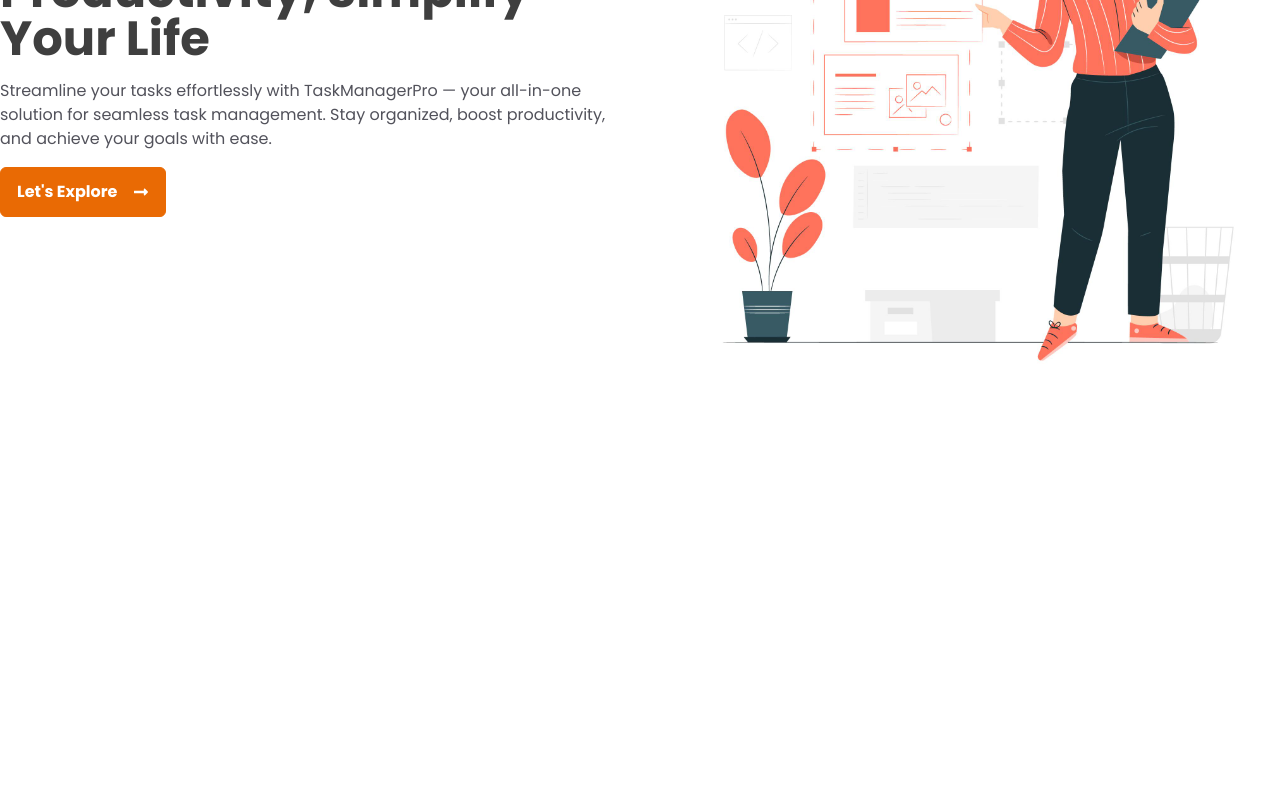
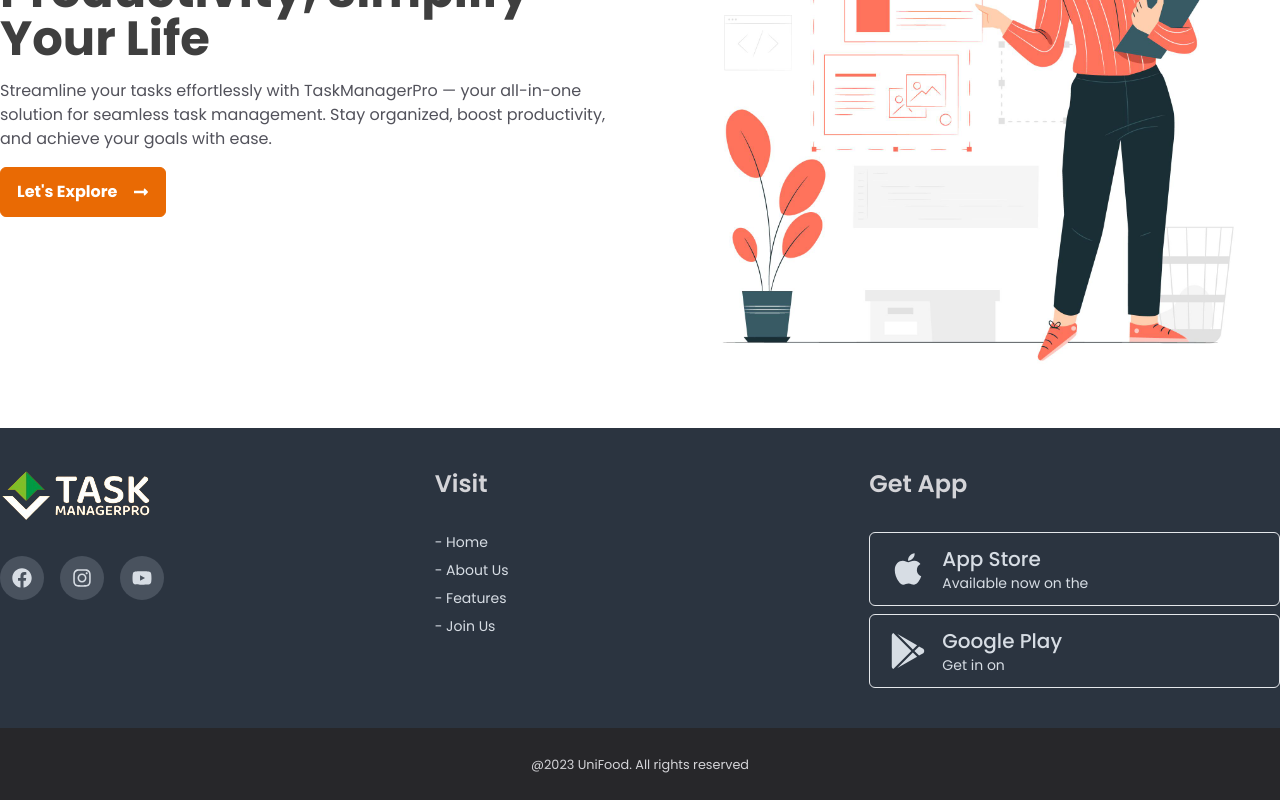
Before and after one commit to borhan98/TaskManagerPro-client, a React (Vite) app: page / in a window 1280 px wide. Shown: the part 380-1180 px from the top of the page. Before the commit the page ends 808 px from the top, so only its background shows below. Built offline with nearby package versions, Linux system fonts and the light colour scheme; no server answers.

Commit message:
Footer added

```diff
--- a/src/Layouts/Main.jsx
+++ b/src/Layouts/Main.jsx
@@ -4,6 +4,7 @@ import PropTypes from "prop-types";
 import mainLogo from "../assets/TaskManagerPro.png";
 import useAuth from "../Hooks/useAuth";
 import toast from "react-hot-toast";
+import Footer from "../Pages/Footer";
 
 const Main = ({ children }) => {
   const { user, logoutUser } = useAuth();
@@ -103,6 +104,7 @@ const Main = ({ children }) => {
         </div>
         {/* Page content here */}
         {children}
+        <Footer />
       </div>
       <div className="drawer-side">
         <label
--- /dev/null
+++ b/src/Pages/Footer.jsx
@@ -0,0 +1,66 @@
+import { Link } from "react-router-dom";
+import Logo from "../assets/TaskManagerPro2.png";
+import { FaApple, FaFacebook, FaGooglePlay, FaInstagram, FaYoutube } from "react-icons/fa";
+
+
+const Footer = () => {
+    return (
+      <div className="bg-neutral">
+        <footer className="container mx-auto px-2 lg:px-0 grid gap-6 md:grid-cols-3 footer p-10 text-neutral-content">
+          {/* Website logo and contact information */}
+          <div>
+            {/* logo*/}
+            <Link>
+              <div className="flex items-center mb-6">
+                <img className="h-14" src={Logo} alt="Logo" />
+              </div>
+            </Link>
+            <div className="flex items-center gap-4  text-lg">
+              <span className="p-3 text-xl rounded-full bg-[#49525e] cursor-pointer ">
+                <FaFacebook />
+              </span>
+              <span className="p-3 text-xl rounded-full bg-[#49525e] cursor-pointer ">
+                <FaInstagram />
+              </span>
+              <span className="p-3 text-xl rounded-full bg-[#49525e] cursor-pointer ">
+                <FaYoutube />
+              </span>
+            </div>
+          </div>
+          {/* Important links to visit */}
+          <div>
+            <h3 className="text-2xl font-semibold text-zinc-300 mb-6">Visit</h3>
+            <ul className="space-y-2">
+              <li><a className="hover:ml-1 duration-300" href="#">- Home</a></li>
+              <li><a className="hover:ml-1 duration-300" href="#">- About Us</a></li>
+              <li><a className="hover:ml-1 duration-300" href="#">- Features</a></li>
+              <li><a className="hover:ml-1 duration-300" href="#">- Join Us</a></li>
+            </ul>
+          </div>
+          {/* Follow on social media */}
+          <div className="w-full">
+            <h3 className="text-2xl font-semibold text-zinc-300 mb-6">Get App</h3>
+            <button className="flex items-center text-xl rounded-md gap-2 border py-3 px-5 w-full">
+              <span className="text-4xl mr-2"><FaApple /></span>
+              <p className="flex flex-col items-start">
+                <span className="tex-2xl font-medium">App Store</span>
+                <span className="text-sm">Available now on the</span>
+              </p>
+            </button>
+            <button className="flex items-center text-xl rounded-md gap-2 border py-3 px-5 w-full">
+              <span className="text-4xl mr-2"><FaGooglePlay /></span>
+              <p className="flex flex-col items-start">
+                <span className="tex-2xl font-medium">Google Play</span>
+                <span className="text-sm">Get in on</span>
+              </p>
+            </button>
+          </div>
+        </footer>
+        <div className="py-6 bg-[#27272A] ">
+          <p className="text-center text-zinc-300 "><small>@{new Date().getFullYear()} UniFood. All rights reserved</small></p>
+        </div>
+      </div>
+    );
+};
+
+export default Footer;
```
